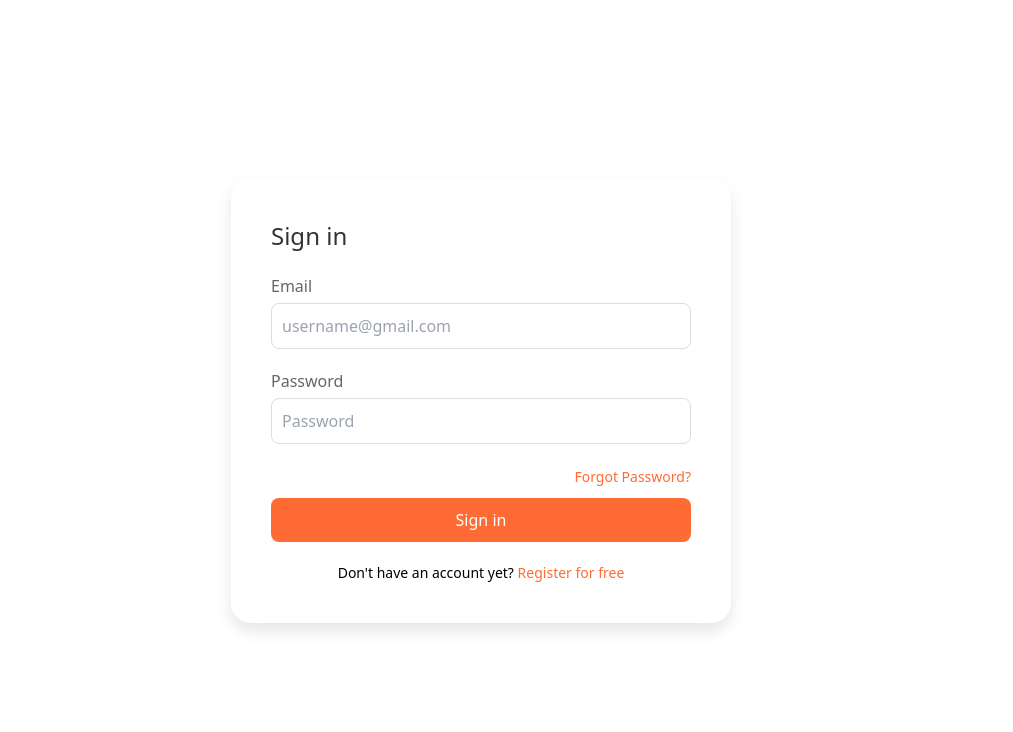
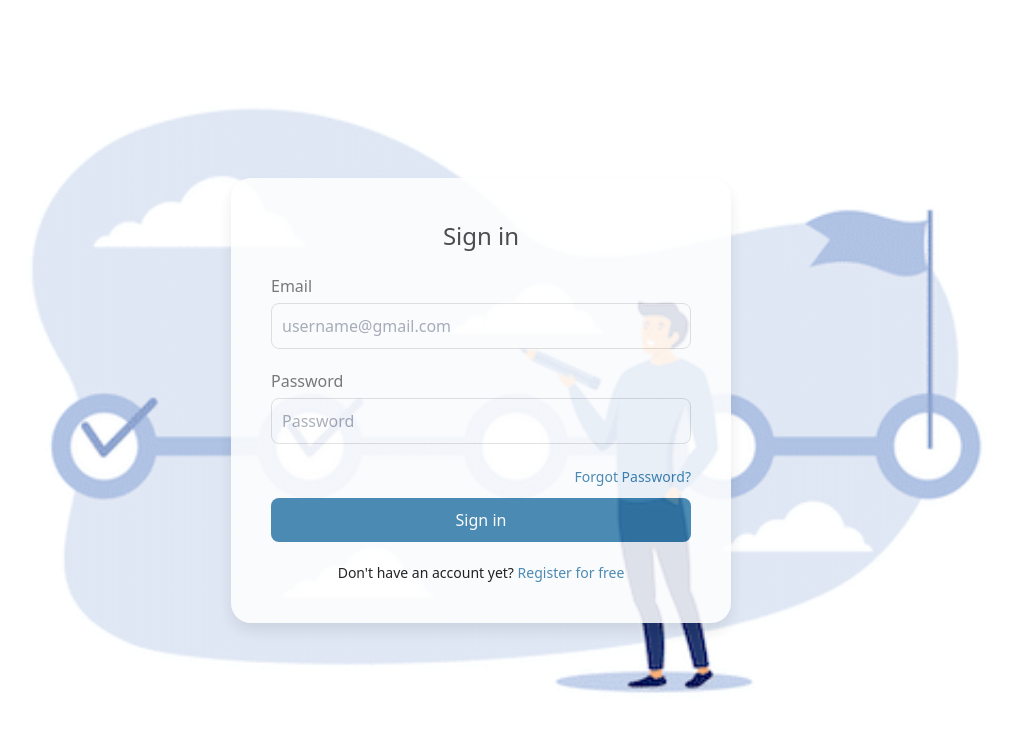
Before and after one commit to mehakSharma2/Zenith, a React (Create React App) app in the folder my-app/: page /login in a window 1280 px wide. Shown: the top 732 px of the page, without its empty margins (134-1147 px from the left). Built offline with nearby package versions, Linux system fonts and the light colour scheme.

Commit message:
add signup functions

```diff
--- a/my-app/src/components/Login.js
+++ b/my-app/src/components/Login.js
@@ -1,11 +1,13 @@
 import React, { useState } from 'react';
-// import image3 from './image3.jpg';
+import image4 from './image4.png';
 
 const App = () => {
-//   document.body.style.backgroundImage = url(${image3});
+
+  document.body.style.backgroundImage = `url('${image4}')`;
   document.body.style.backgroundPosition = 'center';
   document.body.style.backgroundRepeat = 'no-repeat';
   document.body.style.backgroundSize = 'cover';
+
 
   const [showFirst, setShowFirst] = useState(true);
 
@@ -19,14 +21,19 @@ const App = () => {
   };
 
   return (
-    <div style={styles.loginContainer}>
+    <div style={styles.loginContainer} className='opacity-85'>
       <div style={styles.loginBox}>
         <div style={styles.logo}>
           {showFirst ? 'Sign in' : 'Signup'}
         </div>
+
+        {}
+        {showFirst ? (
+          <div>
+            {}
             <form onSubmit={(e) => {
               e.preventDefault();
-          showFirst ? login() : signup();
+              login();
             }}>
               <div style={styles.inputBox}>
                 <label style={styles.label}>Email</label>
@@ -37,23 +44,46 @@ const App = () => {
                 <input type="password" placeholder="Password" style={styles.input} required />
               </div>
 
-          {showFirst ? (
-            <>
+
               <div style={styles.forgotPassword}>
                 <a href="/" style={styles.link}>Forgot Password?</a>
               </div>
               <button style={styles.loginButton} type="submit">Sign in</button>
-            </>
+            </form>
+          </div>
         ) : (
+          <div>
+            {}
+            <form onSubmit={(e) => {
+              e.preventDefault();
+              signup();
+            }}>
+              <div style={styles.inputBox}>
+                <label style={styles.label}>Name</label>
+                <input type="text" placeholder="Your Name" style={styles.input} required />
+              </div>
+              <div style={styles.inputBox}>
+                <label style={styles.label}>Username</label>
+                <input type="text" placeholder="username123@" style={styles.input} required />
+              </div>
+              <div style={styles.inputBox}>
+                <label style={styles.label}>Email</label>
+                <input type="email" placeholder="username@gmail.com" style={styles.input} required />
+              </div>
+              <div style={styles.inputBox}>
+                <label style={styles.label}>Password</label>
+                <input type="password" placeholder="Password" style={styles.input} required />
+              </div>
               <button style={styles.loginButton} type="submit">Sign up</button>
+            </form>
+          </div>
         )}
-        </form>
 
         <div style={styles.registerText}>
           {showFirst ? (
-            <>Don't have an account yet? <a href="/" style={styles.link} onClick={() => setShowFirst(false)}>Register for free</a></>
+            <>Don't have an account yet? <a href="#" style={styles.link} onClick={() => setShowFirst(false)}>Register for free</a></>
           ) : (
-            <>Already have an account? <a href="/" style={styles.link} onClick={() => setShowFirst(true)}>Sign in</a></>
+            <>Already have an account? <a href="#" style={styles.link} onClick={() => setShowFirst(true)}>Sign in</a></>
           )}
         </div>
       </div>
@@ -81,6 +111,7 @@ const styles = {
     fontSize: '24px',
     marginBottom: '20px',
     color: '#333',
+    textAlign: 'center',
   },
   inputBox: {
     marginBottom: '20px',
@@ -101,11 +132,11 @@ const styles = {
   },
   link: {
     textDecoration: 'none',
-    color: '#ff6b35',
+    color: '#327ba8',
     fontSize: '14px',
   },
   loginButton: {
-    backgroundColor: '#ff6b35',
+    backgroundColor: '#327ba8',
     color: 'white',
     border: 'none',
     padding: '10px',
--- a/package.json
+++ b/package.json
@@ -14,5 +14,7 @@
     "firebase": "^10.14.1"
   },
   "author": "",
-  "license": "ISC"
+  "license": "ISC",
+  "main": "index.js",
+  "devDependencies": {}
 }
```
Also changed, not shown: my-app/src/components/image4.png (added). Lines whose indentation alone changed are shown as unchanged.
